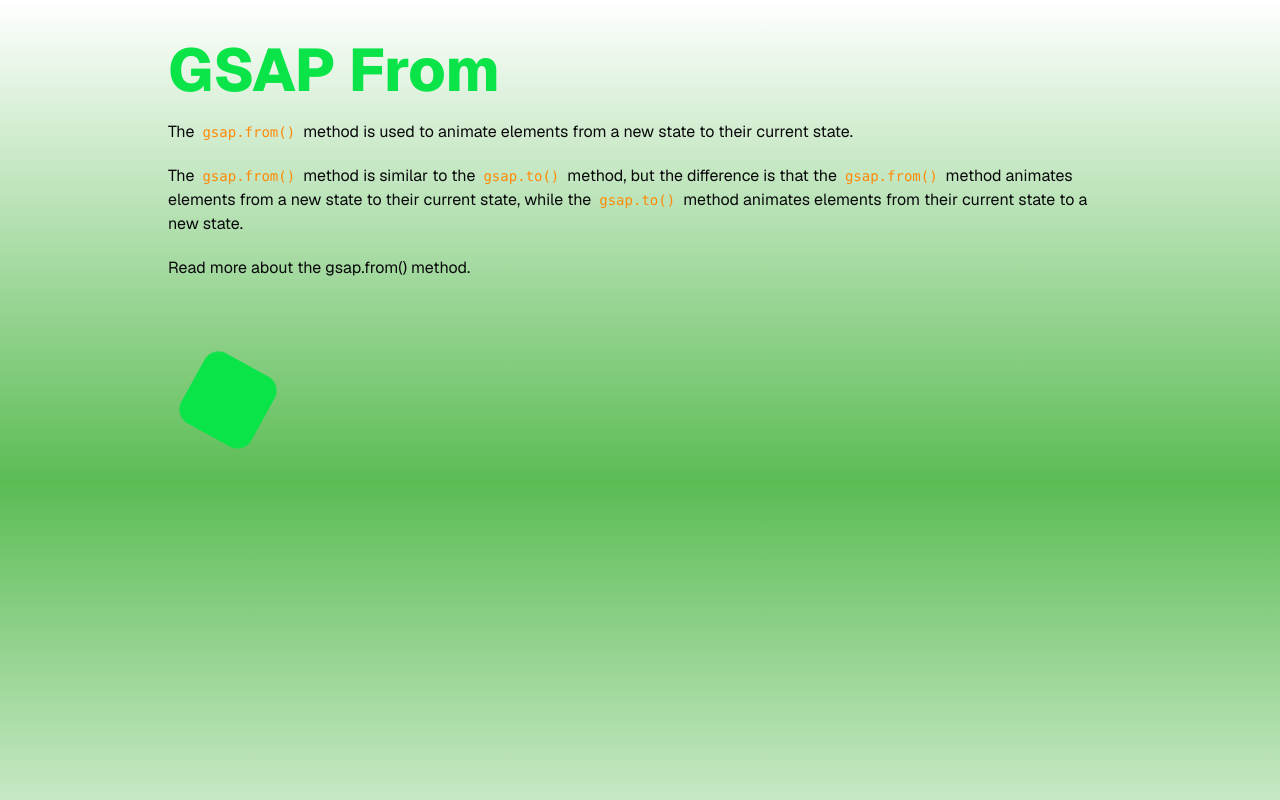
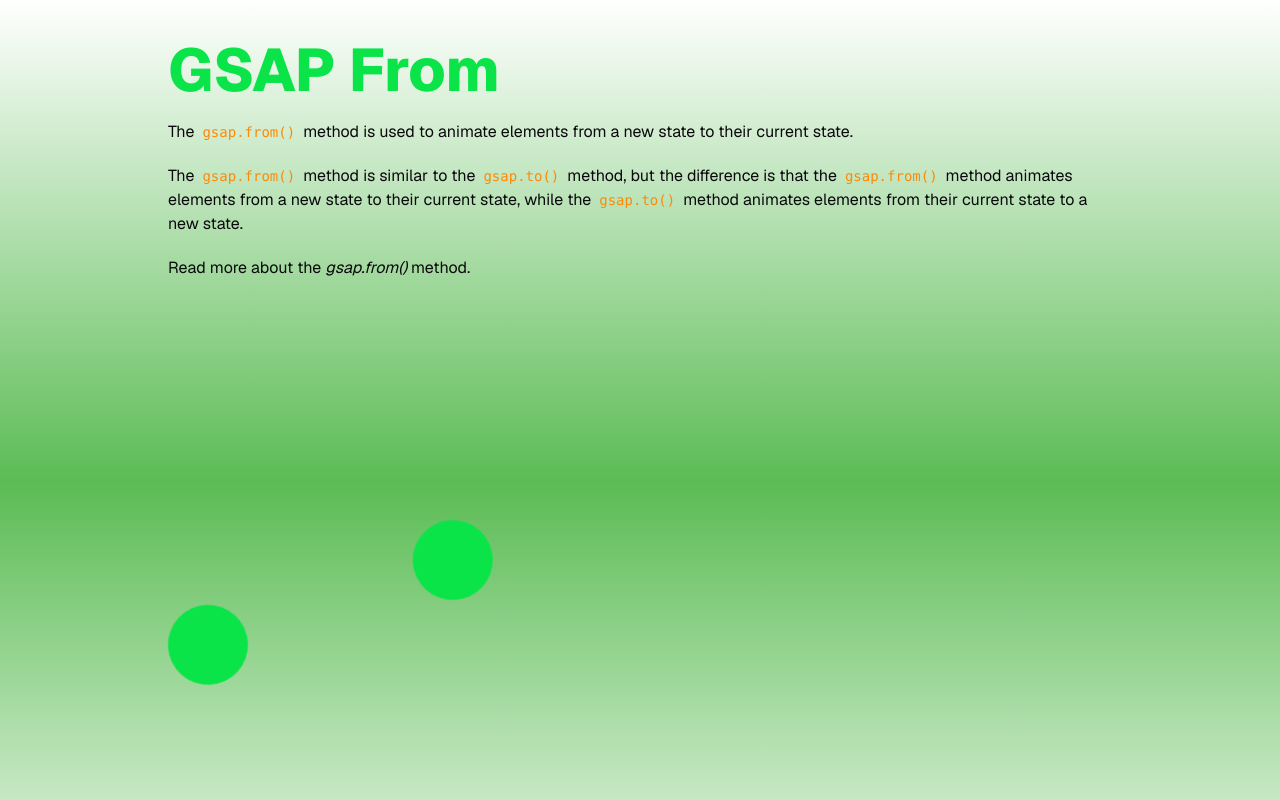
Before and after one commit to skywalkerSam/gsap-demo, a Next.js app: page /gsap-from in a window 1280 px wide. Shown: the top 800 px of the page. Built offline with nearby package versions, Linux system fonts and the light colour scheme.

Commit message:
gsap.from()

```diff
--- a/src/app/gsap-from/page.tsx
+++ b/src/app/gsap-from/page.tsx
@@ -6,10 +6,22 @@
 export default function FromPage() {
   useGSAP(() => {
     gsap.from("#green-box", {
-      x: 250,
+      y: 360,
       rotation: 360,
       borderRadius: "100%",
-      duration: 2,
+      duration: 1,
+      ease: "power1.inOut",
+      repeat: -1,
+      yoyo: true,
+    });
+  });
+
+  useGSAP(() => {
+    gsap.from("#green-box-2", {
+      x: 360,
+      rotation: 360,
+      borderRadius: "100%",
+      duration: 1,
       ease: "power1.inOut",
       repeat: -1,
       yoyo: true,
@@ -17,7 +29,7 @@
   });
 
   return (
-    <main className="min-h-screen">
+    <main>
       <h1 className="text-6xl">GSAP From</h1>
 
       <p className="mt-5">
@@ -35,18 +47,23 @@
 
       <p className="mt-5">
         Read more about the{" "}
+        <em>
           <a
             href="https://greensock.com/docs/v3/GSAP/gsap.from()"
             target="_blank"
             rel="noreferrer noopener nofollow"
           >
             gsap.from()
-        </a>{" "}
+          </a>
+        </em>{" "}
         method.
       </p>
 
       <div className="mt-20">
-        <div id="green-box" className="h-20 w-20 rounded-lg bg-primary" />
+        <div id="green-box" className="bg-primary h-20 w-20 rounded-lg" />
+      </div>
+      <div className="mt-20">
+        <div id="green-box-2" className="bg-primary h-20 w-20 rounded-lg" />
       </div>
     </main>
   );
```
Lines whose indentation alone changed are shown as unchanged.
